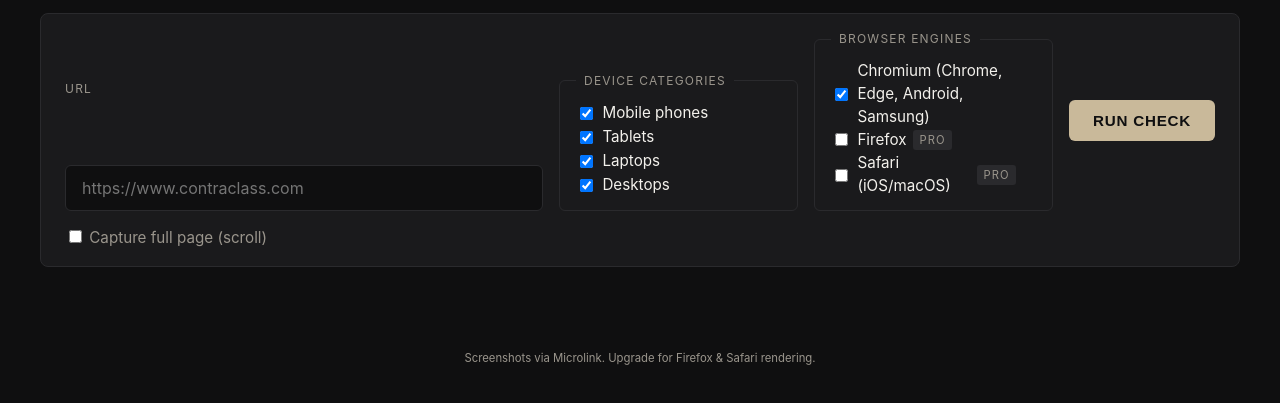
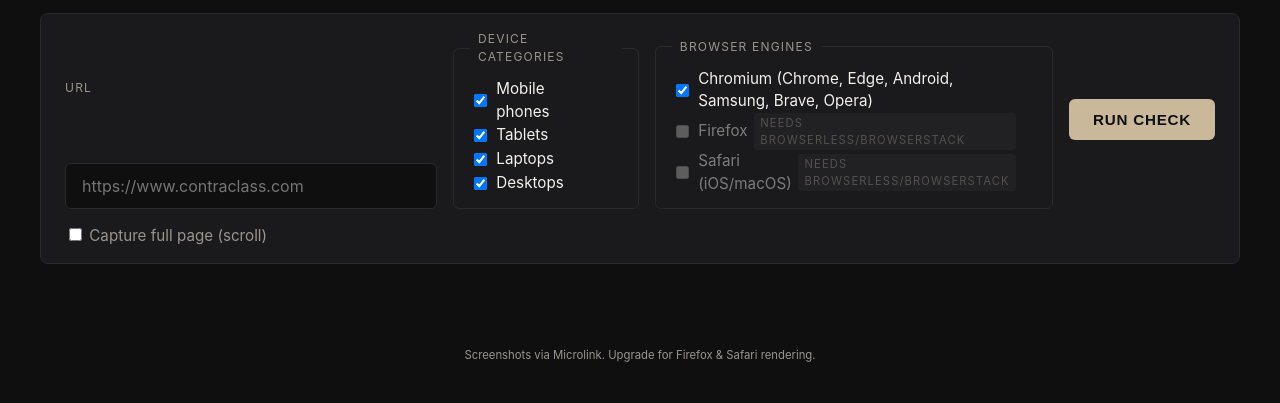
Before and after one commit to contraclass/responsivechecker, a website: page index.html in a window 1280 px wide. Shown: the part 99-502 px from the top of the page. Drawn offline with Linux system fonts and the light colour scheme.

Commit message:
Fix ScreenshotOne integration
ScreenshotOne is Chromium-only and doesn't accept a browser param.
Minimum cache_ttl is 14400 seconds (4 hrs), not 3600.

- Remove browser param from API call
- Bump cache_ttl to 14400
- Disable Firefox/WebKit checkboxes in UI with a label noting
  they'd need a different provider (Browserless/BrowserStack)

Firefox and Safari rendering can be added later via a second
provider — not wiring that in now.

```diff
--- a/index.html
+++ b/index.html
@@ -27,9 +27,9 @@
 
       <fieldset>
         <legend>Browser engines</legend>
-        <label><input type="checkbox" name="engine" value="chromium" checked> Chromium (Chrome, Edge, Android, Samsung)</label>
-        <label><input type="checkbox" name="engine" value="firefox"> Firefox <span class="pro">pro</span></label>
-        <label><input type="checkbox" name="engine" value="webkit"> Safari (iOS/macOS) <span class="pro">pro</span></label>
+        <label><input type="checkbox" name="engine" value="chromium" checked> Chromium (Chrome, Edge, Android, Samsung, Brave, Opera)</label>
+        <label class="disabled" title="Requires a different provider (Browserless.io or BrowserStack). Not enabled."><input type="checkbox" name="engine" value="firefox" disabled> Firefox <span class="pro">needs Browserless/BrowserStack</span></label>
+        <label class="disabled" title="Requires a different provider (Browserless.io or BrowserStack). Not enabled."><input type="checkbox" name="engine" value="webkit" disabled> Safari (iOS/macOS) <span class="pro">needs Browserless/BrowserStack</span></label>
       </fieldset>
 
       <label class="fullpage">
--- a/style.css
+++ b/style.css
@@ -106,6 +106,9 @@
   letter-spacing: 0.1em;
 }
 
+fieldset label.disabled { opacity: 0.45; cursor: not-allowed; }
+fieldset label.disabled input { cursor: not-allowed; }
+
 .fullpage { font-size: 0.95rem; color: var(--muted); }
 
 button {
```
Also changed, not shown: netlify/functions/screenshot.js (+4 -5 lines).
